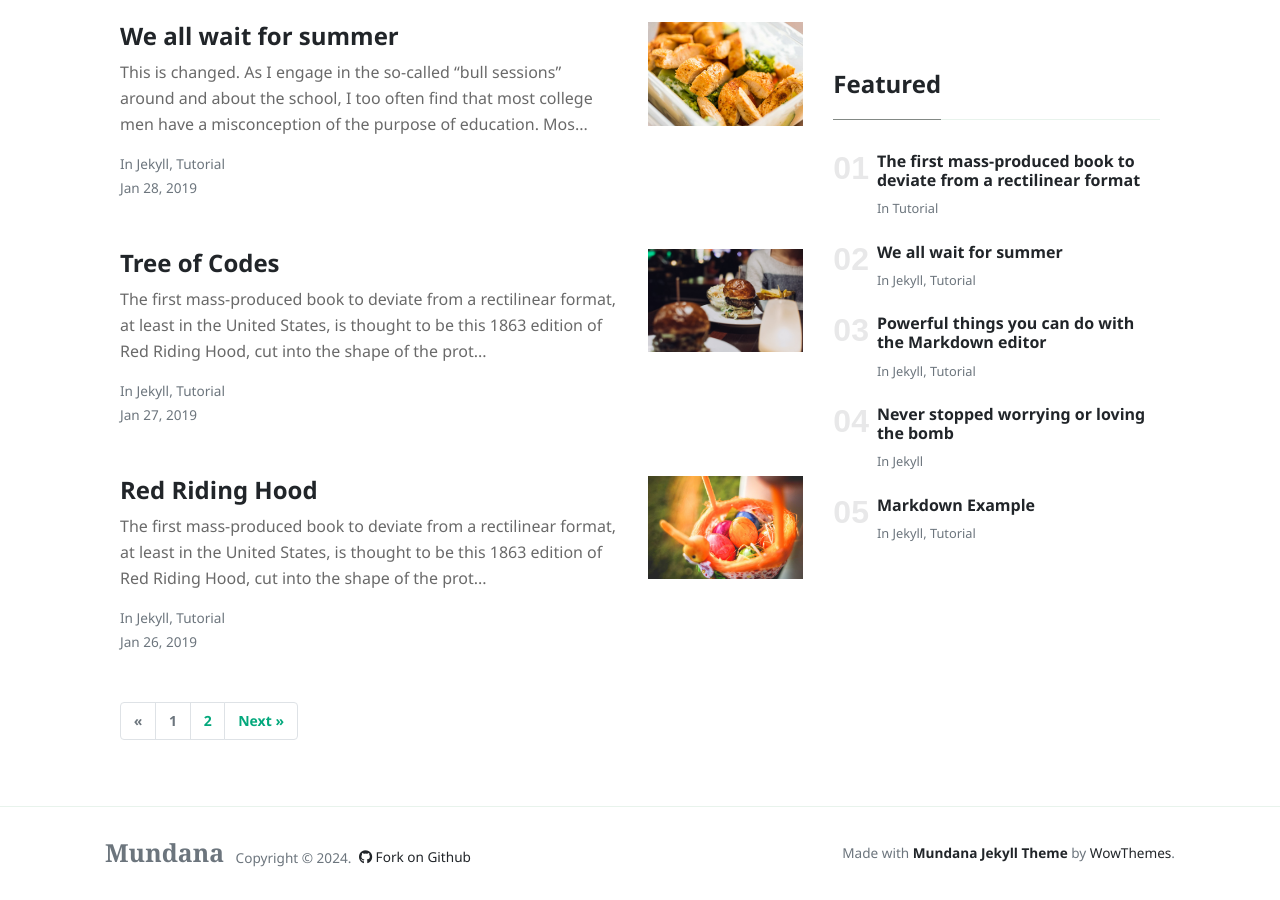
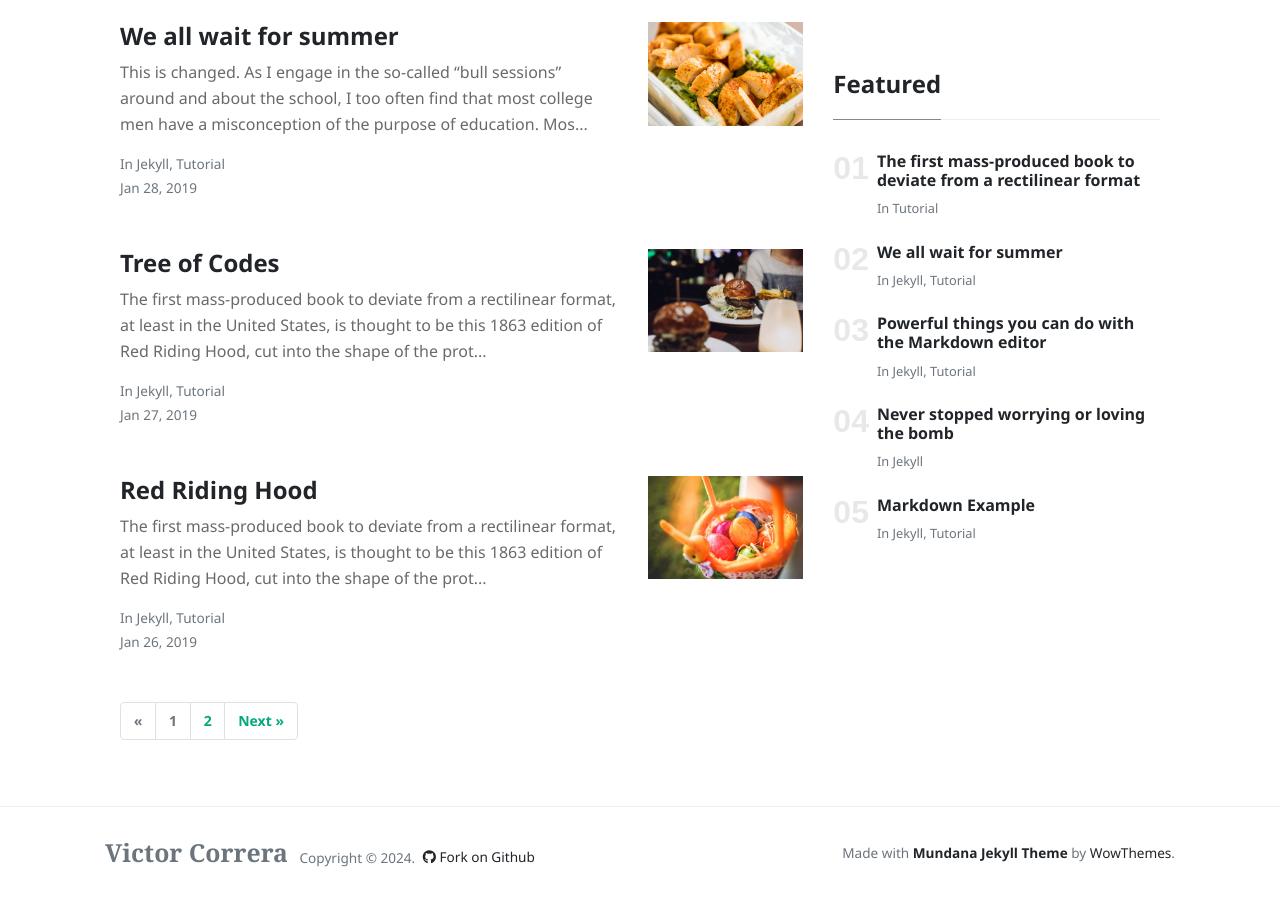
Before and after one commit to viccorrera/viccorrera.github.io, a Jekyll site: the page built from index.html, in a window 1280 px wide and 900 px high, scrolled down 1768 px. Built offline with Jekyll 4.4.1, drawn with Linux system fonts in a browser that asks for light colours; nearby versions of some CDN libraries; the list of posts is cut into pages by our own code; some of the changed text lies outside the part shown.

Commit message:
Update website name and footer
- Update website name
- Remove disqus reference (comments)
- Update footer name

```diff
--- a/_config.yml
+++ b/_config.yml
@@ -1,10 +1,9 @@
 # Site
-name: 'Mundana'
+name: 'Victor Correra'
 description: 'Mundana is a free Jekyll theme for awesome people like you, Medium like.'
 logo: 'assets/images/logo.png'
 favicon: 'assets/images/favicon.ico'
 baseurl: ''
-disqus: 'demowebsite'
 email: 'wowthemesnet@gmail.com'
 
 include: ["_pages"]
--- a/_layouts/default.html
+++ b/_layouts/default.html
@@ -77,7 +77,7 @@
         <div class="container">
         <div class="row align-items-center justify-content-between">
             <div>
-                <span class="navbar-brand mr-2 mb-0"><strong>Mundana</strong></span>
+                <span class="navbar-brand mr-2 mb-0"><strong>Victor Correra</strong></span>
                 <span>Copyright © <script>document.write(new Date().getFullYear())</script>.</span>
 
                 <!--  Github Repo Star Btn-->
```
